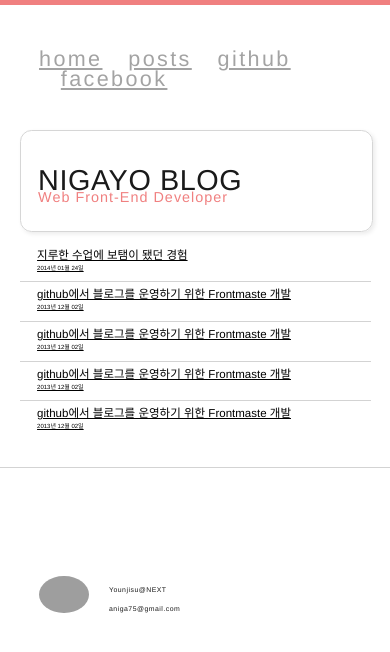
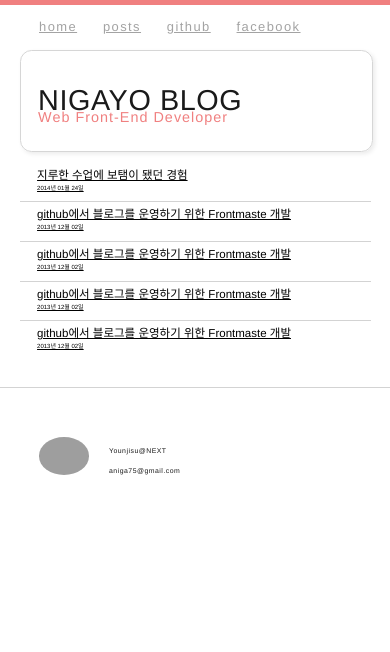
Before and after one commit to crongro/nigayo.github.io, a Jekyll site: the page built from index.html, in a window 390 px wide. Shown: the top 652 px of the page. Built offline with Jekyll 4.4.1, drawn with Linux system fonts in a browser that asks for light colours; nearby versions of some CDN libraries; library files that are not in the unit come from our copies; Markdown is read by kramdown in place of the engine named in the settings; grey boxes are pictures that could not be loaded.

Commit message:
main page css top area changed

```diff
--- a/css/list.css
+++ b/css/list.css
@@ -52,10 +52,10 @@ body {
     background-color: lightcoral;
 }
 
-header {
+/*header {
     height : auto;
 }
-
+*/
 /*   contents  */
 
 #mainBody {
--- a/css/main.css
+++ b/css/main.css
@@ -50,10 +50,10 @@ body {
     background-color: lightcoral;
 }
 
-header {
+/*header {
     height : auto;
 }
-
+*/
 header > #title{
     width : 90%;
     margin-left: 5%;
@@ -163,7 +163,6 @@ header > #title > div {
 
     #wrap {
         width:100%;
-        1border :2px solid blue;
         min-width : 200px;
     }
 
@@ -172,7 +171,8 @@ header > #title > div {
     }
 
     #top a {
-        font-size: 13px;
+        font-size: 0.9em;
+
     }
 
     header > #title{
@@ -211,7 +211,6 @@ header > #title > div {
 @media screen and (min-width:402px) and (max-width:990px) {
 
     #wrap {
-        1border :2px solid red;
         min-width : 402px;
     }
 
--- a/index.html
+++ b/index.html
@@ -8,8 +8,8 @@ title : index
     <meta charset=utf-8>
     <meta name="viewport" content="width=device-width initial-scale=1">
     <link href="css/reset.css" rel="stylesheet" media="screen">
+    <link href="css/common.css" rel="stylesheet" media="screen">
     <link href="css/main.css" rel="stylesheet" media="screen">
-    <link href="css/common.css" rel="stylesheet" media="screen">
   </head>
   <body>
   	<div id="wrap">
```
Also changed, not shown: 3 other files.
